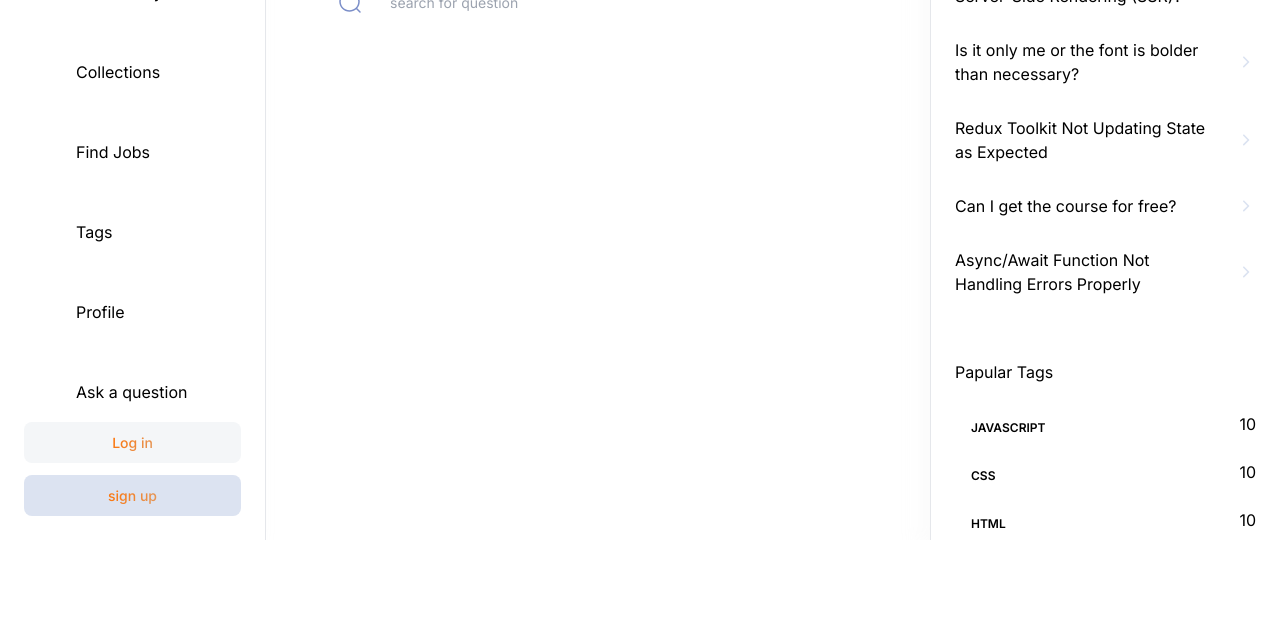
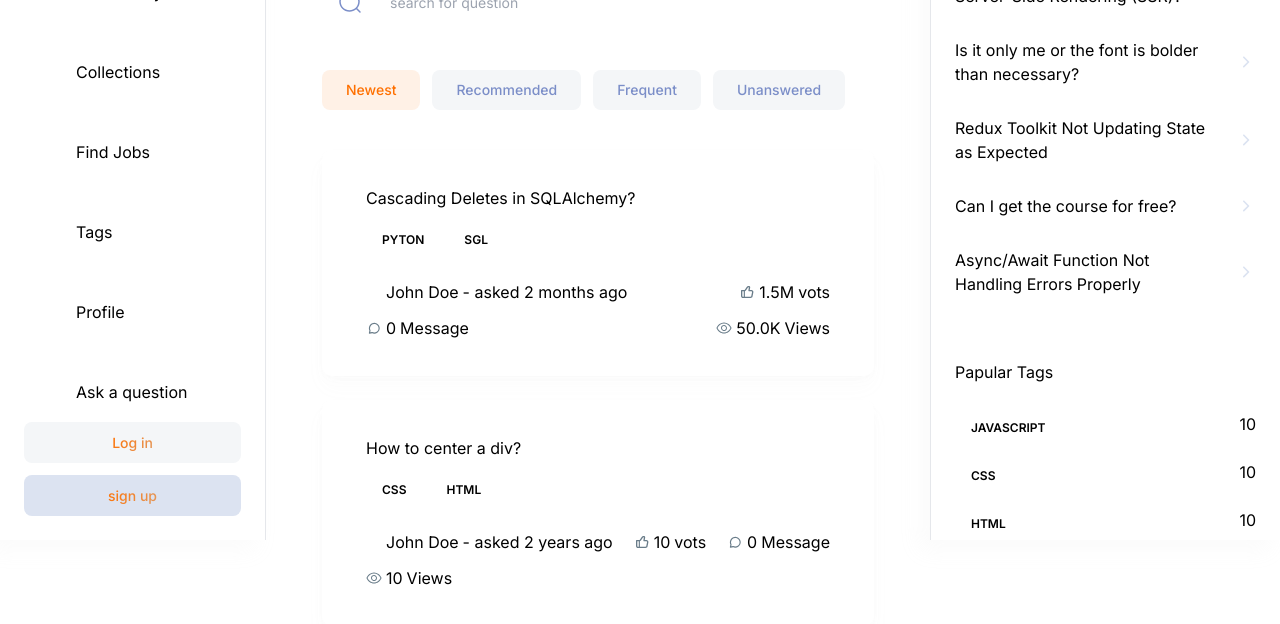
Before and after one commit to Mohammad-dn/stack-overflow-nex13, a Next.js app: page / in a window 1280 px wide. Shown: the part 260-884 px from the top of the page. Before the commit the page ends 800 px from the top, so only its background shows below. Built offline with nearby package versions, Linux system fonts and the light colour scheme; no server answers.

Commit message:
compelet Home static

```diff
--- a/app/(root)/(home)/page.tsx
+++ b/app/(root)/(home)/page.tsx
@@ -1,10 +1,40 @@
+import QestionCard from "@/components/cards/QestionCard";
+import HomeFilters from "@/components/home/HomeFilters";
 import Filter from "@/components/shared/Filter";
+import NoResult from "@/components/shared/NoResult/NoResult";
 import LocalSearchBar from "@/components/shared/search/LocalSearchBar";
 import { Button } from "@/components/ui/button";
 import { HomePageFilters } from "@/constants/filters";
 import Link from "next/link";
 import React from "react";
-
+const questions = [
+  {
+    _id: "1",
+    title: "Cascading Deletes in SQLAlchemy?",
+    tags: [
+      { _id: "1", name: "pyton" },
+      { _id: "2", name: "sgl" },
+    ],
+    author: { _id: "1", name: "John Doe", picture: "/assets/icons/avatar.svg" },
+    upvotes: 1500000,
+    views: 50000,
+    answers: [],
+    createdAt: new Date("2024-01-27T12:00:00.000Z"),
+  },
+  {
+    _id: "2",
+    title: "How to center a div?",
+    tags: [
+      { _id: "1", name: "css" },
+      { _id: "2", name: "html" },
+    ],
+    author: { _id: "1", name: "John Doe", picture: "/assets/icons/avatar.svg" },
+    upvotes: 10,
+    views: 10,
+    answers: [],
+    createdAt: new Date("2021-09-01T12:00:00.000Z"),
+  },
+];
 const Home = () => {
   return (
     <>
@@ -16,7 +46,7 @@ const Home = () => {
           </Button>
         </Link>
       </div>
-      <div className="mt-11 flex justify-between gap-5 max-sm:flex-col  sm:items-center ">
+      <div className="mt-11 flex justify-between gap-5 max-sm:flex-col sm:items-center ">
         <LocalSearchBar
           route={""}
           iconPosition="left"
@@ -26,9 +56,37 @@ const Home = () => {
         />{" "}
         <Filter
           filters={HomePageFilters}
-          containerClasses="min-h-[56px] sm:min-w-[170px]"
-          otherClasses="hidden max-md:flex"
+          otherClasses="min-h-[56px] sm:min-w-[170px]"
+          containerClasses="hidden max-md:flex"
         />
+      </div>
+      <HomeFilters />
+      <div className="mt-10 flex w-full flex-col gap-6 ">
+        {/* Looping through questions  */}
+        {questions.length > 0 ? (
+          questions.map((question) => (
+            <QestionCard
+              key={question._id}
+              _id={question._id}
+              title={question.title}
+              tags={question.tags}
+              author={question.author}
+              upvotes={question.upvotes}
+              views={question.views}
+              answers={question.answers}
+              createdAt={question.createdAt}
+            />
+          ))
+        ) : (
+          <NoResult
+            title="There is no question to show"
+            description=" Be the first to break the silence! 🚀 Ask a Question and kickstart the
+          discussion. our query could be the next big thing others learn from. Get
+          involved! 💡"
+            link="/"
+            linkTitle="Ask Qestions"
+          />
+        )}
       </div>
     </>
   );
--- /dev/null
+++ b/components/cards/QestionCard.tsx
@@ -0,0 +1,87 @@
+import Link from "next/link";
+import RenderTag from "../shared/RenderTag/RenderTag";
+import Metric from "../shared/Metric/Metric";
+import { formatAndDivideNumber, getTimeStamp } from "@/lib/utils";
+
+interface QestionProps {
+  title: string;
+  upvotes: number;
+  answers: Array<object>;
+  _id: string;
+  tags: {
+    _id: string;
+    name: string;
+  }[];
+  author: {
+    _id: string;
+    name: string;
+    picture: string;
+  };
+  views: number;
+  createdAt: Date;
+}
+const QestionCard = ({
+  title,
+  upvotes,
+  answers,
+  _id,
+  tags,
+  author,
+  views,
+  createdAt,
+}: QestionProps) => {
+  return (
+    <div className="card-wrapper rounded-[10px] p-9 sm:px-11">
+      <div className="flex flex-col items-start justify-between gap-5 sm:flex-row">
+        <span className="subtle-regular text-dark400_light700 line-clamp-1 flex sm:hidden">
+          {getTimeStamp(createdAt)}
+        </span>
+        <Link href={`/qestions/${_id}`}>
+          <h3 className="sm:h3-semibold base-semibold text-dark200_light900 line-clamp-1 flex-1 ">
+            {title}
+          </h3>
+        </Link>
+      </div>
+      {/* if sign in add edit delete action */}
+      <div className="mt-3.5 flex flex-wrap gap-2">
+        {tags.map((tag) => (
+          <RenderTag key={tag._id} name={tag.name} _id={tag._id} />
+        ))}
+      </div>
+      <div className="flex-between mt-6  w-full flex-wrap gap-3">
+        <Metric
+          imgUrl="/assets/icons/avatar.svg"
+          alt="User"
+          title={` - asked ${getTimeStamp(createdAt)}`}
+          textStyles="body-medium text-dark400_light700"
+          value={author.name}
+          href={`/profile/${author._id}`}
+          isAuthor
+        />
+        <Metric
+          imgUrl="/assets/icons/like.svg"
+          alt="Upvotes"
+          title=" vots"
+          textStyles="smal-medium text-dark400_light800"
+          value={formatAndDivideNumber(upvotes)}
+        />
+        <Metric
+          imgUrl="/assets/icons/message.svg"
+          alt="Message"
+          title=" Message"
+          textStyles="smal-medium text-dark400_light800"
+          value={formatAndDivideNumber(answers.length)}
+        />
+        <Metric
+          imgUrl="/assets/icons/eye.svg"
+          alt="eye"
+          title=" Views"
+          textStyles="smal-medium text-dark400_light800"
+          value={formatAndDivideNumber(views)}
+        />
+      </div>
+    </div>
+  );
+};
+
+export default QestionCard;
--- a/components/home/HomeFilters.tsx
+++ b/components/home/HomeFilters.tsx
@@ -1,5 +1,8 @@
 "use client";
+
 import React from "react";
+import { Button } from "../ui/button";
+import { HomePageFilters } from "@/constants/filters";
 
 interface Props {
   filters: {
@@ -11,7 +14,24 @@ interface Props {
 }
 
 const HomeFilters = ({ filters, otherClasses, containerClasses }: Props) => {
-  return <div className="mt-10 hidden flex-wrap gap-3 md:flex"></div>;
+  const active = "newest";
+  return (
+    <div className="mt-10 hidden flex-wrap gap-3 md:flex">
+      {HomePageFilters.map((item) => (
+        <Button
+          className={`body-medium rounded-lg px-6 py-3 capitalize shadow-none ${
+            active === item.value
+              ? "bg-primary-100 text-primary-500"
+              : "bg-light-800 text-light-500"
+          }`}
+          key={item.value}
+          onClick={() => {}}
+        >
+          {item.name}
+        </Button>
+      ))}
+    </div>
+  );
 };
 
 export default HomeFilters;
--- a/components/shared/Filter.tsx
+++ b/components/shared/Filter.tsx
@@ -1,6 +1,7 @@
 import {
   Select,
   SelectContent,
+  SelectGroup,
   SelectItem,
   SelectTrigger,
   SelectValue,
@@ -19,14 +20,20 @@ const Filter = ({ filters, otherClasses, containerClasses }: Props) => {
     <div className={`relative ${containerClasses} `}>
       <Select>
         <SelectTrigger
-          className={`${otherClasses} body-regular light-border background-light800_dark300`}
+          className={`${otherClasses} body-regular light-border background-light800_dark300 text-dark500_light700 border px-5 py-2.5`}
         >
-          <SelectValue placeholder="Theme" />
+          <div className="line-clamp-1 flex-1 text-left ">
+            <SelectValue placeholder="Select a Filter" />
+          </div>
         </SelectTrigger>
         <SelectContent>
-          <SelectItem value="light">Light</SelectItem>
-          <SelectItem value="dark">Dark</SelectItem>
-          <SelectItem value="system">System</SelectItem>
+          <SelectGroup>
+            {filters.map((item) => (
+              <SelectItem key={item.value} value={item.value}>
+                {item.name}
+              </SelectItem>
+            ))}
+          </SelectGroup>
         </SelectContent>
       </Select>
     </div>
--- /dev/null
+++ b/components/shared/Metric/Metric.tsx
@@ -0,0 +1,55 @@
+import Image from "next/image";
+import Link from "next/link";
+import React from "react";
+
+interface MetrikProps {
+  imgUrl: string;
+  alt: string;
+  value: string | number;
+  title: string;
+  href?: string;
+  textStyles?: string;
+  isAuthor?: boolean;
+}
+
+const Metric = ({
+  imgUrl,
+  alt,
+  value,
+  title,
+  href,
+  textStyles,
+  isAuthor,
+}: MetrikProps) => {
+  const MetrikContent = () => (
+    <>
+      <Image
+        src={imgUrl}
+        height={16}
+        width={16}
+        className={`object-contain ${href ? "rounded-full" : ""}`}
+        alt={alt}
+      />
+      <p className={`${textStyles} flex items-center gap-1 `}>
+        {value}
+        <span
+          className={`small-regular line-clamp-1 ${isAuthor ? "max-sm:hidden" : ""}`}
+        >
+          {title}
+        </span>
+      </p>
+    </>
+  );
+  if (href) {
+    return (
+      <Link href={href} className="flex-center gap-1">
+        <MetrikContent />
+      </Link>
+    );
+  }
+  return (
+    <div className="flex-center flex-wrap gap-1 ">{<MetrikContent />}</div>
+  );
+};
+
+export default Metric;
--- /dev/null
+++ b/components/shared/NoResult/NoResult.tsx
@@ -0,0 +1,43 @@
+import { Button } from "@/components/ui/button";
+import Image from "next/image";
+import Link from "next/link";
+import React from "react";
+
+interface Props {
+  title: string;
+  description: string;
+  link: string;
+  linkTitle: string;
+}
+
+const NoResult = ({ title, description, link, linkTitle }: Props) => {
+  return (
+    <div className="mt-10 flex w-full flex-col items-center justify-center">
+      <Image
+        src="/assets/images/light-illustration.png"
+        alt=" "
+        width={270}
+        height={200}
+        className="block object-contain dark:hidden"
+      />
+      <Image
+        src="/assets/images/dark-illustration.png"
+        alt=" "
+        width={270}
+        height={200}
+        className=" hidden object-contain dark:flex"
+      />
+      <h2 className="h2-bold text-dark200_light900  mt-8 ">{title}</h2>
+      <p className="body-regular text-dark500_light700 mt-3.5 max-w-md text-center ">
+        {description}
+      </p>
+      <Link href={link}>
+        <Button className="paragraph-medium mt-5 min-h-[46px]  rounded-lg bg-primary-500 px-4 py-3 text-light-900 hover:bg-primary-500 dark:bg-primary-500 dark:text-light-900">
+          {linkTitle}
+        </Button>
+      </Link>
+    </div>
+  );
+};
+
+export default NoResult;
--- a/components/shared/RenderTag/RenderTag.tsx
+++ b/components/shared/RenderTag/RenderTag.tsx
@@ -3,19 +3,20 @@ import Link from "next/link";
 import React from "react";
 
 interface Props {
-  _id: number;
-  totalQuestion?: number;
+  _id: string;
   name: string;
+  totalQuestions?: number;
   showCount?: boolean;
 }
-const RenderTag = ({ _id, totalQuestion, name, showCount }: Props) => {
+
+const RenderTag = ({ _id, name, totalQuestions, showCount }: Props) => {
   return (
-    <Link className="flex justify-between gap-2" href={`/tags/${_id}`}>
-      <Badge className="subtle-medium background-light900_dark300 text-light400_light500 rounded-md border-none px-4 py-2 uppercase">
+    <Link href={`/tags/${_id}`} className="flex justify-between gap-2">
+      <Badge className="subtle-medium background-light800_dark300 text-light400_light500  rounded-md border-none px-4 py-2 uppercase">
         {name}
       </Badge>
       {showCount && (
-        <p className="small-medium text-dark500_light700">{totalQuestion}</p>
+        <p className="small-medium text-dark500_light700">{totalQuestions}</p>
       )}
     </Link>
   );
```
Also changed, not shown: components/shared/rightSidebar/RightSidebar.tsx (+11 -11 lines).
